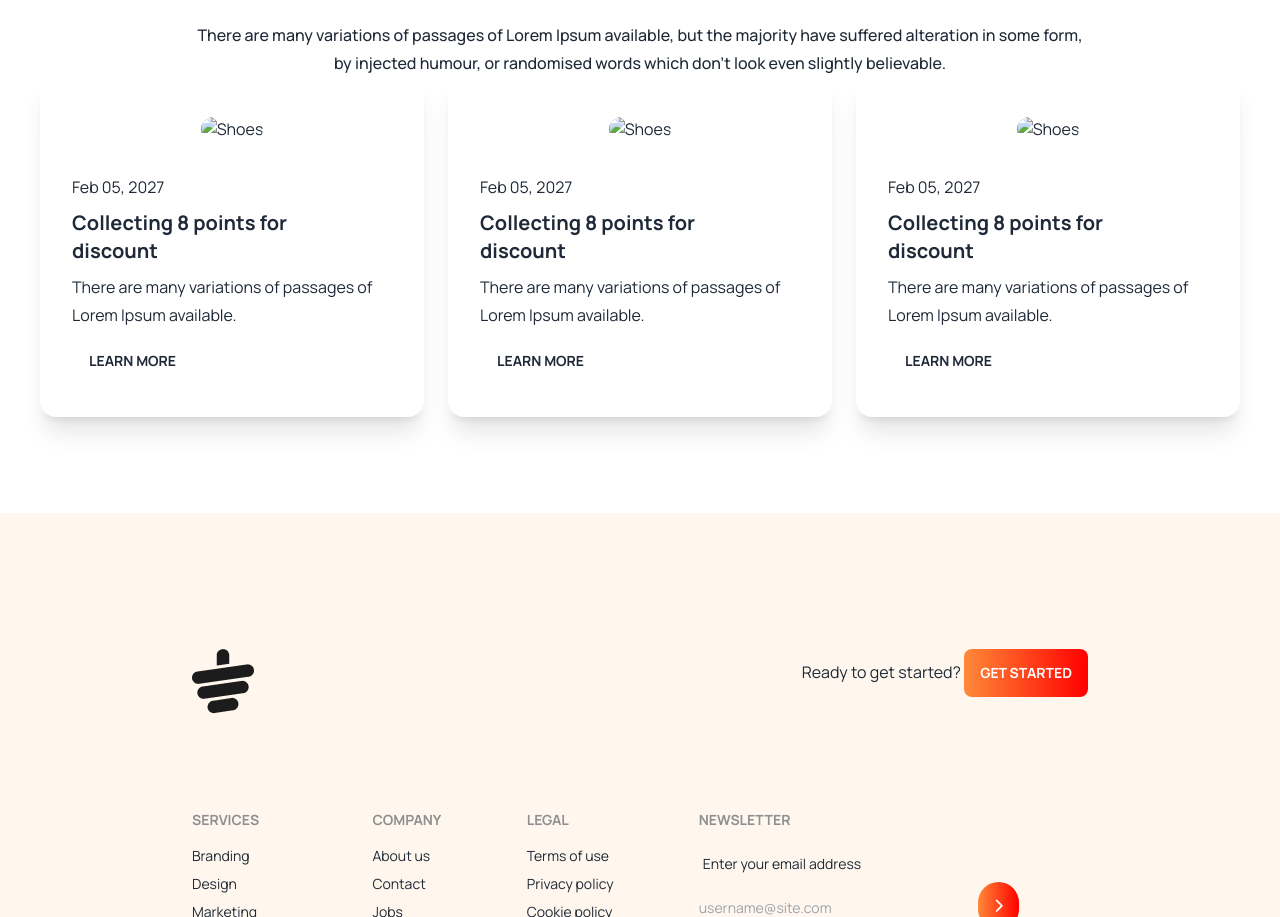
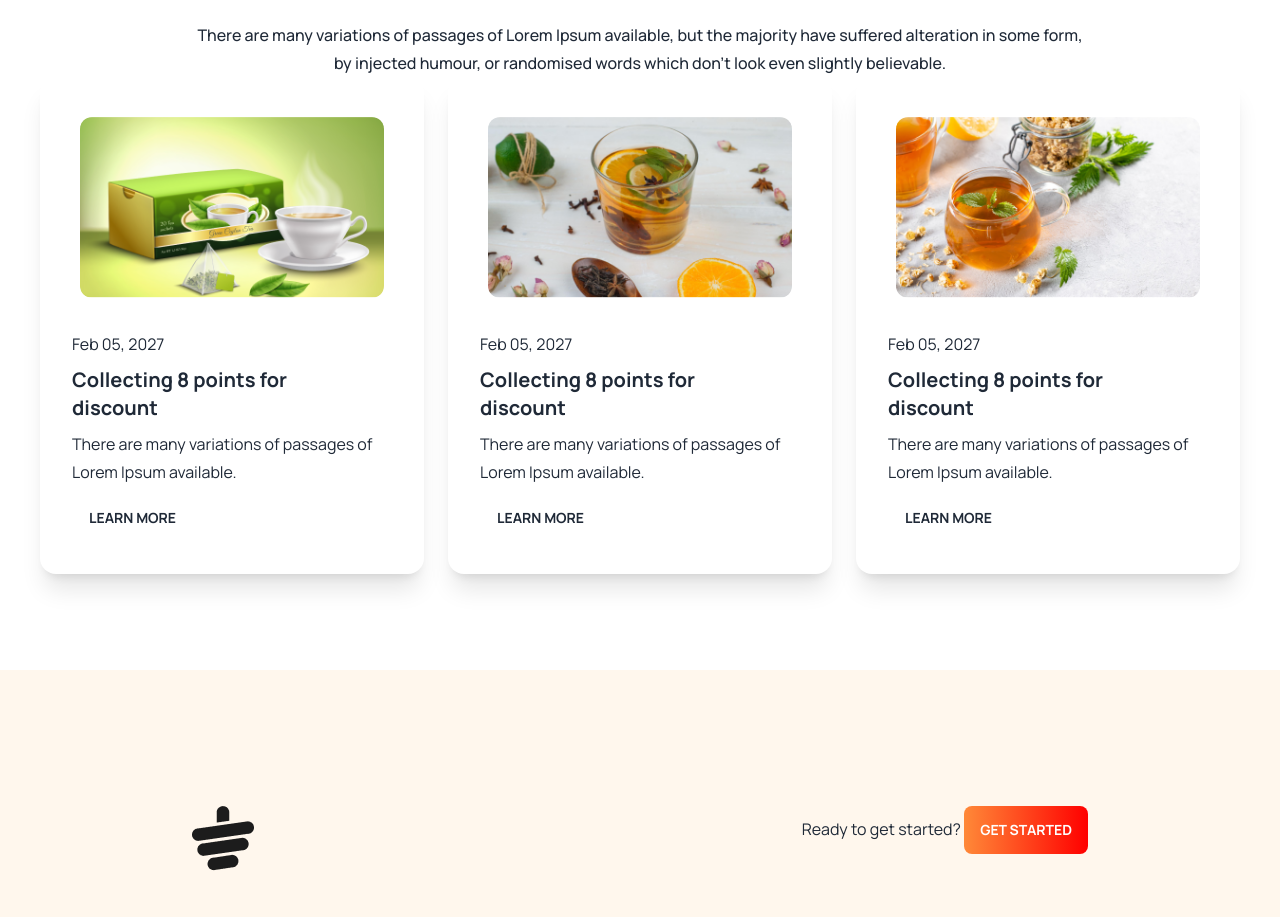
Before and after one commit to UmmeyHabibaShanjida/tea-house--with-daisyui, a plain HTML site: page index.html in a window 1280 px wide. Shown: the part 2925-3842 px from the top of the page. Drawn offline with nearby package versions, Linux system fonts and the light colour scheme; the site is published under a folder, as on GitHub Pages, so addresses that start at the root find nothing.

Commit message:
Update index.html

```diff
--- a/index.html
+++ b/index.html
@@ -202,7 +202,7 @@
       <div>
         <div class="card w-96 bg-base-100 shadow-xl">
           <figure class="px-10 pt-10">
-            <img src="/images/news-1.png" alt="Shoes" class="rounded-xl" />
+            <img src="images/news-1.png" alt="Shoes" class="rounded-xl" />
           </figure>
           <div class="card-body">
             <p class="leading-7">Feb 05, 2027</p>
@@ -218,7 +218,7 @@
       <div>
         <div class="card w-96 bg-base-100 shadow-xl">
           <figure class="px-10 pt-10">
-            <img src="/images/news-2.png" alt="Shoes" class="rounded-xl" />
+            <img src="images/news-2.png" alt="Shoes" class="rounded-xl" />
           </figure>
           <div class="card-body">
             <p class="leading-7">Feb 05, 2027</p>
@@ -234,7 +234,7 @@
       <div>
         <div class="card w-96 bg-base-100 shadow-xl">
           <figure class="px-10 pt-10">
-            <img src="/images/news-3.png" alt="Shoes" class="rounded-xl" />
+            <img src="images/news-3.png" alt="Shoes" class="rounded-xl" />
           </figure>
           <div class="card-body">
             <p class="leading-7">Feb 05, 2027</p>
```
